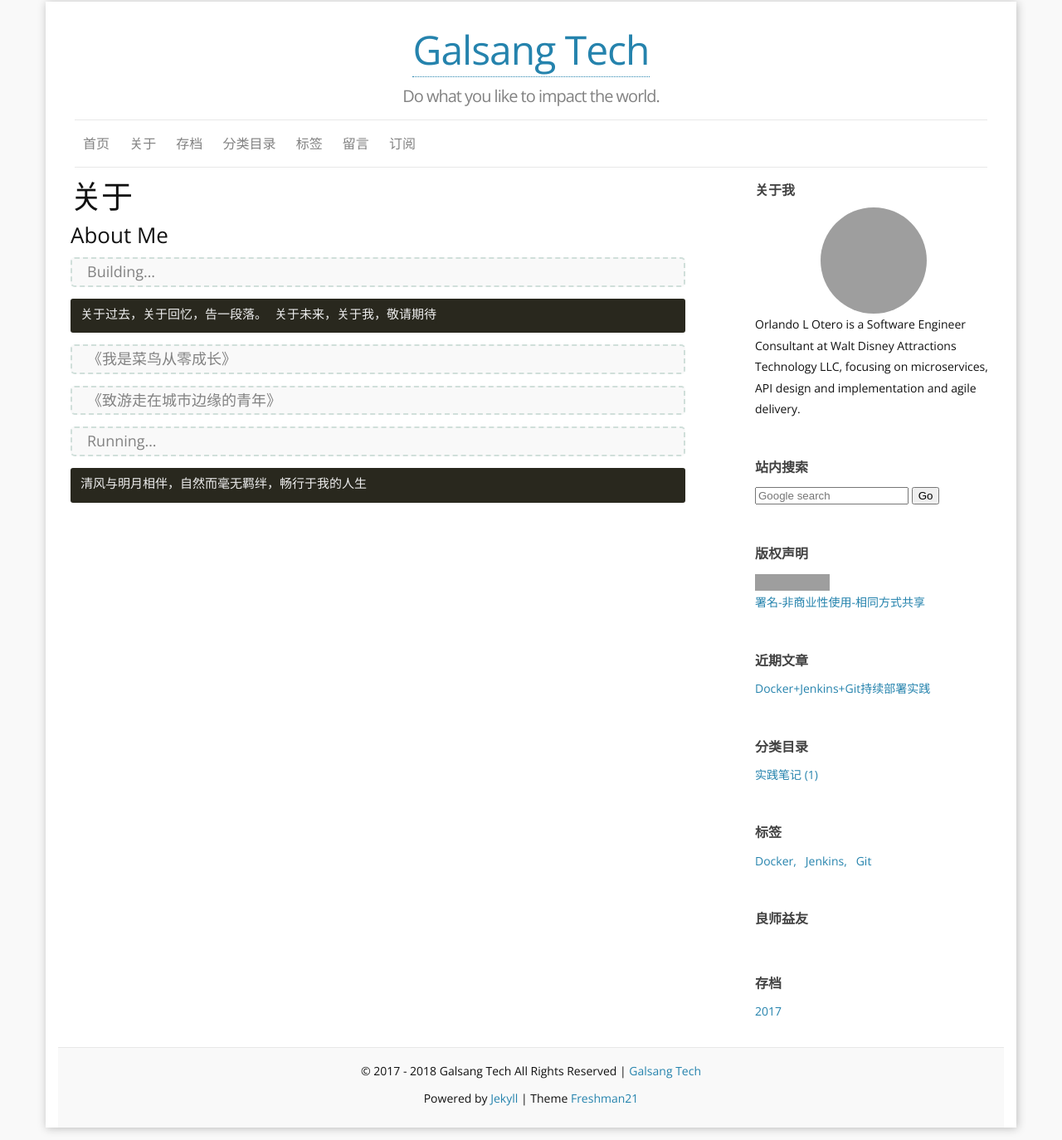
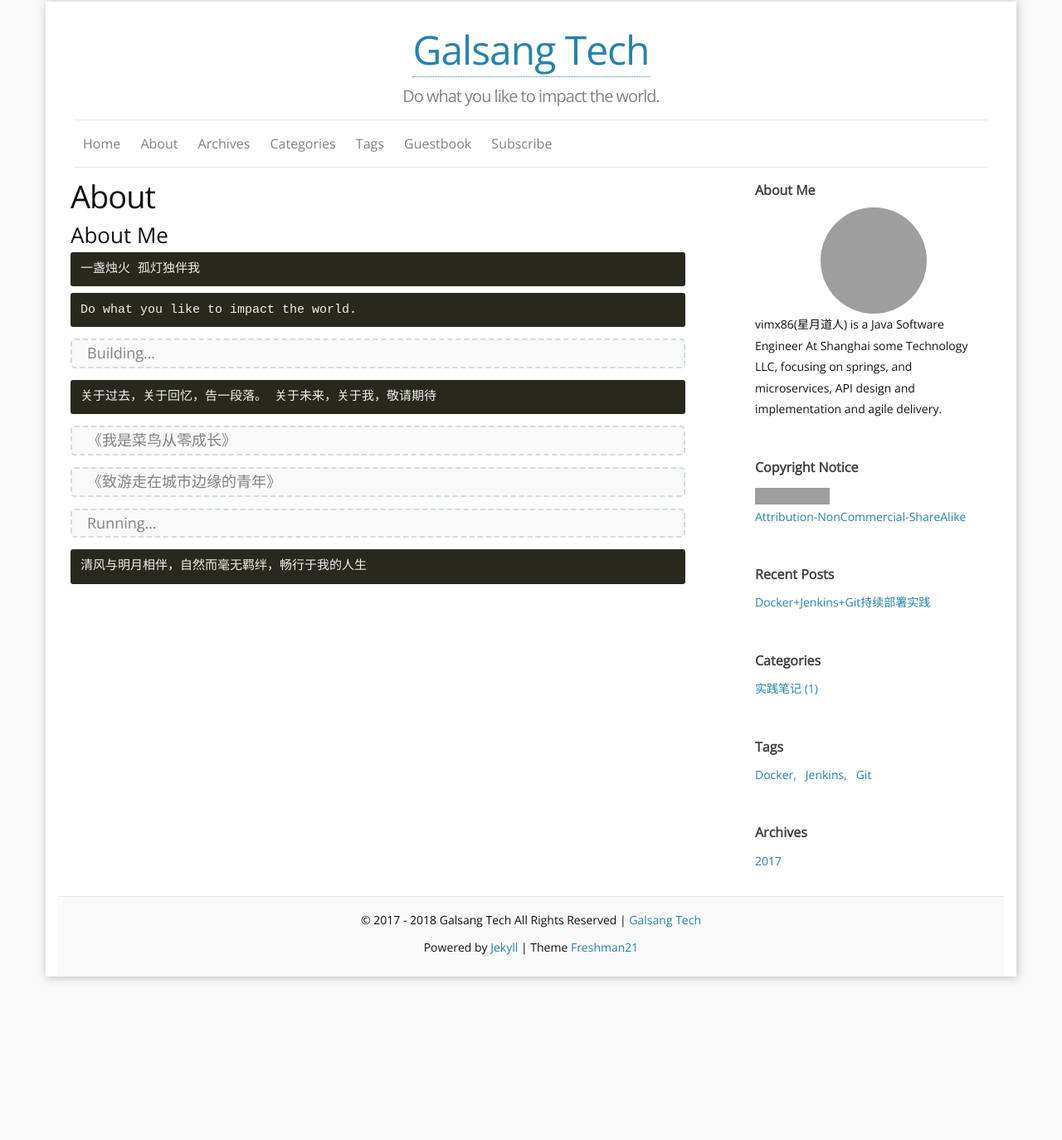
Before and after one commit to vimx86/V-Tech, a Jekyll site: the page built from b_about.md, in a window 1280 px wide. Shown: the whole page at 83% size. Built offline with Jekyll 4.4.1, drawn with Linux system fonts in a browser that asks for light colours; comment, search, counter and statistics services are not loaded; after the commit the page ends 1192 px from its top, so only the background shows below that; grey boxes are pictures that could not be loaded.

Commit message:
little changes

````diff
--- a/_config.yml
+++ b/_config.yml
@@ -13,8 +13,8 @@ locale: zh_CN
 twitter_username: vimx86
 github_username:  vimx86
 #disqus_shortname: freshman21
-favicon:     "/images/favicon.ico"
-aboutme: Orlando L Otero is a Software Engineer Consultant at Walt Disney Attractions Technology LLC, focusing on microservices, API design and implementation and agile delivery. # these are shown on aboutme-sidebar.
+favicon:     "/images/avatar.gif"
+aboutme: vimx86(星月道人) is a Java Software Engineer At Shanghai some Technology LLC, focusing on springs, and  microservices, API design and implementation and agile delivery. # these are shown on aboutme-sidebar.
 aboutme_photo: https://i.imgur.com/Mdc4szJl.jpg# your photo.
 #google_analytics_key: UA-57979084-1 # put YOUR key here to enable tracking! (blank to disable)
 
@@ -22,7 +22,7 @@ aboutme_photo: https://i.imgur.com/Mdc4szJl.jpg# your photo.
 ### Site setting:
 ShowContactInfo: "false" # Personal Info (twitter,github,email) can be seen on aboutme-sidebar, those info only shown where ShowContactInfo == True
 default_column: "two" # blog style: two columns, if default_column != "two", you will see a one column blog.
-default_locale: "cn" # blog sidebar language set, only include: English (en), Chinese (cn), Japanese (jp), Polish (pl), Korean (kr),  Russian (ru), Turkish (tr), and Indonesian (id).
+default_locale: "en" # blog sidebar language set, only include: English (en), Chinese (cn), Japanese (jp), Polish (pl), Korean (kr),  Russian (ru), Turkish (tr), and Indonesian (id).
 
 locales:
     en:
@@ -182,7 +182,7 @@ locales:
 
 # Local search
 local_search:
-  enable: true
+  enable: false
   # if auto, trigger search by changing input
   # if manual, trigger search by pressing enter key or search button
   trigger: auto
--- a/_includes/sidebar.html
+++ b/_includes/sidebar.html
@@ -1,10 +1,10 @@
 <div class="col-sm-2">
 {% include Aboutme.html %}
-{% include Google_search.html%}
+<!--{% include Google_search.html%}-->
 {% include Copyright_Notice.html %}
 {% include Recent_Posts.html %}
 {% include Categories.html %}
 {% include Tags.html %}
-{% include Blogroll.html %}
+<!--{% include Blogroll.html %}-->
 {% include Archives.html %}
 </div>
--- a/b_about.md
+++ b/b_about.md
@@ -7,6 +7,15 @@ permalink: /about/
 
 
 ### About Me
+
+
+```good
+一盏烛火 孤灯独伴我
+```
+
+```good
+Do what you like to impact the world.
+```
 
 > Building...
 
````
Also changed, not shown: images/avatar.gif (added), images/favicon.ico.
